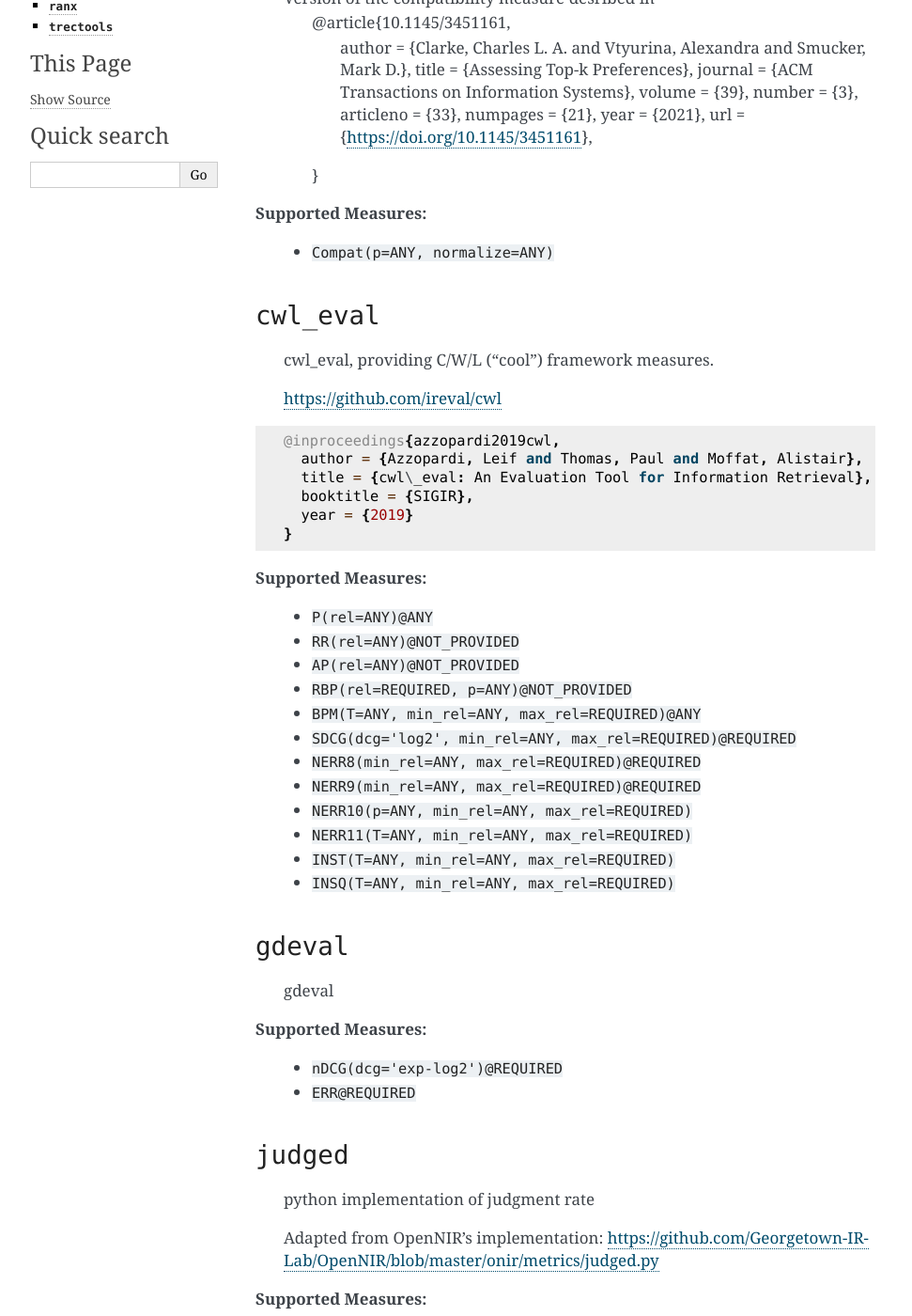
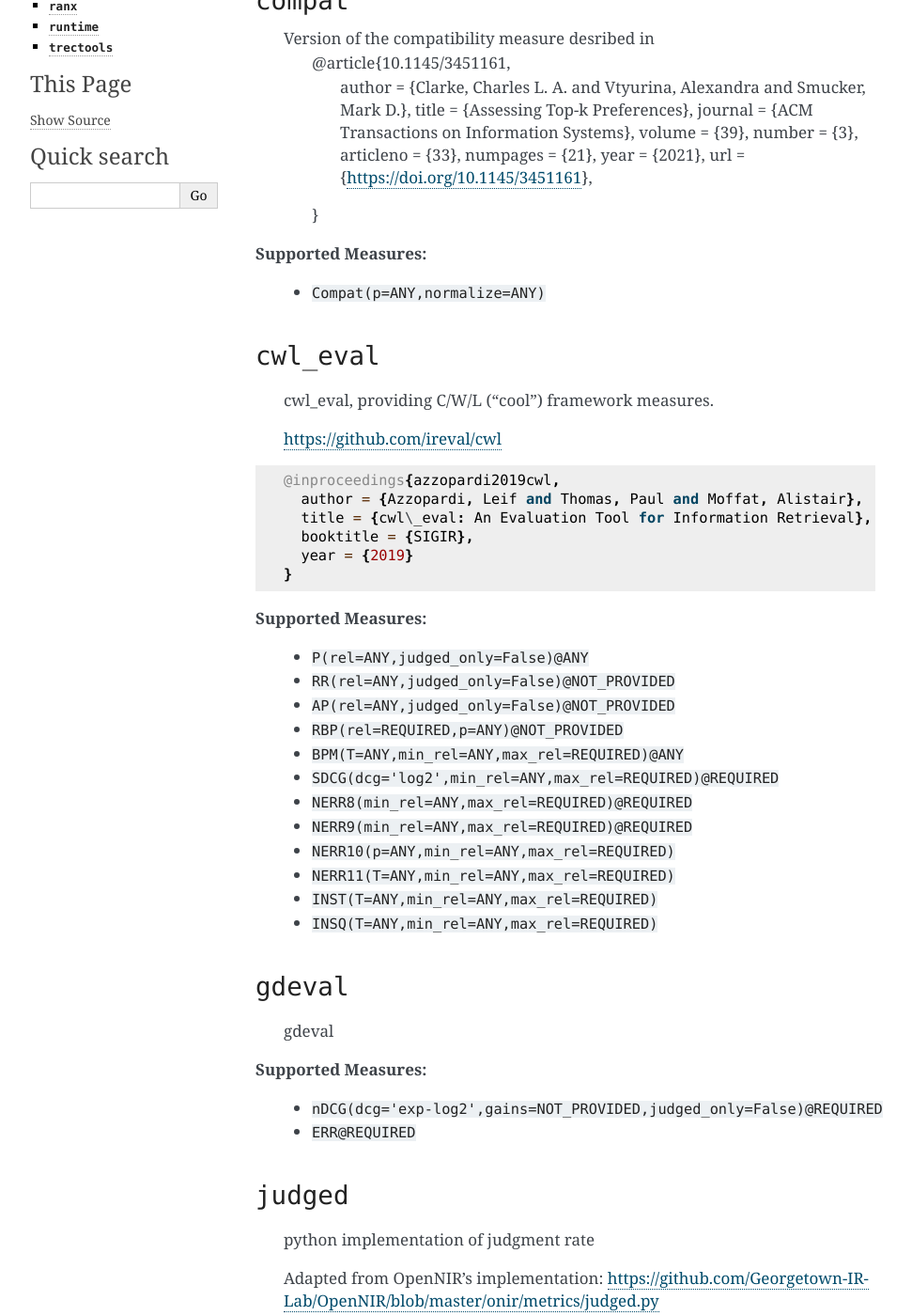
Before and after one commit to terrierteam/ir_measures, a Sphinx documentation site: the page built from docs/providers.rst, in a window 1280 px wide and 1400 px high, scrolled down 295 px. Shown: the whole window at 94% size, without its empty margins (148-1119 px from the left). Built offline with Sphinx 7.4.7, drawn with Linux system fonts in a browser that asks for light colours; some of the changed text lies outside the part shown.

```diff
--- a/docs/providers.rst
+++ b/docs/providers.rst
@@ -27,7 +31,7 @@ Provider for the accuracy metric
 
 **Supported Measures:**
 
- - ``Compat(p=ANY, normalize=ANY)``
+ - ``Compat(p=ANY,normalize=ANY)``
 
 
 
@@ -50,18 +54,18 @@ Provider for the accuracy metric
 
 **Supported Measures:**
 
- - ``P(rel=ANY)@ANY``
- - ``RR(rel=ANY)@NOT_PROVIDED``
- - ``AP(rel=ANY)@NOT_PROVIDED``
- - ``RBP(rel=REQUIRED, p=ANY)@NOT_PROVIDED``
- - ``BPM(T=ANY, min_rel=ANY, max_rel=REQUIRED)@ANY``
- - ``SDCG(dcg='log2', min_rel=ANY, max_rel=REQUIRED)@REQUIRED``
- - ``NERR8(min_rel=ANY, max_rel=REQUIRED)@REQUIRED``
- - ``NERR9(min_rel=ANY, max_rel=REQUIRED)@REQUIRED``
- - ``NERR10(p=ANY, min_rel=ANY, max_rel=REQUIRED)``
- - ``NERR11(T=ANY, min_rel=ANY, max_rel=REQUIRED)``
- - ``INST(T=ANY, min_rel=ANY, max_rel=REQUIRED)``
- - ``INSQ(T=ANY, min_rel=ANY, max_rel=REQUIRED)``
+ - ``P(rel=ANY,judged_only=False)@ANY``
+ - ``RR(rel=ANY,judged_only=False)@NOT_PROVIDED``
+ - ``AP(rel=ANY,judged_only=False)@NOT_PROVIDED``
+ - ``RBP(rel=REQUIRED,p=ANY)@NOT_PROVIDED``
+ - ``BPM(T=ANY,min_rel=ANY,max_rel=REQUIRED)@ANY``
+ - ``SDCG(dcg='log2',min_rel=ANY,max_rel=REQUIRED)@REQUIRED``
+ - ``NERR8(min_rel=ANY,max_rel=REQUIRED)@REQUIRED``
+ - ``NERR9(min_rel=ANY,max_rel=REQUIRED)@REQUIRED``
+ - ``NERR10(p=ANY,min_rel=ANY,max_rel=REQUIRED)``
+ - ``NERR11(T=ANY,min_rel=ANY,max_rel=REQUIRED)``
+ - ``INST(T=ANY,min_rel=ANY,max_rel=REQUIRED)``
+ - ``INSQ(T=ANY,min_rel=ANY,max_rel=REQUIRED)``
 
 
 
@@ -73,7 +77,7 @@ Provider for the accuracy metric
 
 **Supported Measures:**
 
- - ``nDCG(dcg='exp-log2')@REQUIRED``
+ - ``nDCG(dcg='exp-log2',gains=NOT_PROVIDED,judged_only=False)@REQUIRED``
  - ``ERR@REQUIRED``
 
 
@@ -100,7 +104,7 @@ Provider for the accuracy metric
 
 **Supported Measures:**
 
- - ``RR(rel=ANY)@ANY``
+ - ``RR(rel=ANY,judged_only=False)@ANY``
 
 
 
@@ -112,14 +116,14 @@ Provider for the accuracy metric
 
 **Supported Measures:**
 
- - ``ERR_IA(rel=ANY, judged_only=ANY)@ANY``
- - ``nERR_IA(rel=ANY, judged_only=ANY)@ANY``
- - ``alpha_DCG(alpha=ANY, rel=ANY, judged_only=ANY)@ANY``
- - ``alpha_nDCG(alpha=ANY, rel=ANY, judged_only=ANY)@ANY``
- - ``NRBP(alpha=ANY, beta=ANY, rel=ANY)``
- - ``nNRBP(alpha=ANY, beta=ANY, rel=ANY)``
- - ``AP_IA(rel=ANY, judged_only=ANY)``
- - ``P_IA(rel=ANY, judged_only=ANY)@ANY``
+ - ``ERR_IA(rel=ANY,judged_only=ANY)@ANY``
+ - ``nERR_IA(rel=ANY,judged_only=ANY)@ANY``
+ - ``alpha_DCG(alpha=ANY,rel=ANY,judged_only=ANY)@ANY``
+ - ``alpha_nDCG(alpha=ANY,rel=ANY,judged_only=ANY)@ANY``
+ - ``NRBP(alpha=ANY,beta=ANY,rel=ANY)``
+ - ``nNRBP(alpha=ANY,beta=ANY,rel=ANY)``
+ - ``AP_IA(rel=ANY,judged_only=ANY)``
+ - ``P_IA(rel=ANY,judged_only=ANY)@ANY``
  - ``StRecall(rel=ANY)@ANY``
 
 
@@ -145,22 +149,22 @@ Provider for the accuracy metric
 
 **Supported Measures:**
 
- - ``P(rel=ANY)@ANY``
- - ``RR(rel=ANY)@NOT_PROVIDED``
- - ``Rprec(rel=ANY)``
- - ``AP(rel=ANY)@ANY``
- - ``nDCG(dcg='log2')@ANY``
- - ``R@ANY``
+ - ``P(rel=ANY,judged_only=ANY)@ANY``
+ - ``RR(rel=ANY,judged_only=ANY)@NOT_PROVIDED``
+ - ``Rprec(rel=ANY,judged_only=ANY)``
+ - ``AP(rel=ANY,judged_only=ANY)@ANY``
+ - ``nDCG(dcg='log2',gains=ANY,judged_only=ANY)@ANY``
+ - ``R(judged_only=ANY)@ANY``
  - ``Bpref(rel=ANY)``
  - ``NumRet(rel=ANY)``
  - ``NumQ``
  - ``NumRel(rel=1)``
- - ``SetAP(rel=ANY)``
- - ``SetF(rel=ANY, beta=ANY)``
- - ``SetP(rel=ANY, relative=ANY)``
+ - ``SetAP(rel=ANY,judged_only=ANY)``
+ - ``SetF(rel=ANY,beta=ANY,judged_only=ANY)``
+ - ``SetP(rel=ANY,relative=ANY,judged_only=ANY)``
  - ``SetR(rel=ANY)``
- - ``Success(rel=ANY)@ANY``
- - ``IPrec@ANY``
+ - ``Success(rel=ANY,judged_only=ANY)@ANY``
+ - ``IPrec(judged_only=ANY)@ANY``
  - ``infAP(rel=ANY)``
 
 
@@ -186,16 +190,28 @@ Provider for the accuracy metric
 
 **Supported Measures:**
 
- - ``P(rel=ANY)@ANY``
- - ``SetP(rel=ANY)``
- - ``RR(rel=ANY)@NOT_PROVIDED``
- - ``Rprec(rel=ANY)``
- - ``AP(rel=ANY)@ANY``
- - ``nDCG(dcg=('log2', 'exp-log2'))@ANY``
- - ``R@ANY``
+ - ``P(rel=ANY,judged_only=False)@ANY``
+ - ``SetP(rel=ANY,judged_only=False)``
+ - ``RR(rel=ANY,judged_only=False)@NOT_PROVIDED``
+ - ``Rprec(rel=ANY,judged_only=False)``
+ - ``AP(rel=ANY,judged_only=False)@ANY``
+ - ``nDCG(dcg=('log2', 'exp-log2'),gains=NOT_PROVIDED,judged_only=False)@ANY``
+ - ``R(judged_only=False)@ANY``
  - ``SetR(rel=ANY)``
  - ``NumRet(rel=REQUIRED)``
- - ``Success(rel=ANY)@REQUIRED``
+ - ``Success(rel=ANY,judged_only=False)@REQUIRED``
+
+
+
+``runtime``
+-------------------------
+
+
+ Supports measures that are defined at runtime via `ir_measures.define()` and
+ `ir_measures.define_byquery()`.
+
+**Supported Measures:**
+
 
 
 
@@ -221,10 +237,10 @@ Provider for the accuracy metric
 
 **Supported Measures:**
 
- - ``P(rel=1)@ANY``
- - ``RR(rel=1)@NOT_PROVIDED``
- - ``Rprec(rel=1)``
- - ``AP(rel=1)@ANY``
- - ``nDCG(dcg=ANY)@ANY``
+ - ``P(rel=1,judged_only=False)@ANY``
+ - ``RR(rel=1,judged_only=False)@NOT_PROVIDED``
+ - ``Rprec(rel=1,judged_only=False)``
+ - ``AP(rel=1,judged_only=False)@ANY``
+ - ``nDCG(dcg=ANY,gains=NOT_PROVIDED,judged_only=False)@ANY``
  - ``Bpref(rel=1)``
- - ``RBP(p=ANY, rel=ANY)@ANY``
+ - ``RBP(p=ANY,rel=ANY)@ANY``
```
Also changed, not shown: other parts of docs/providers.rst (+5 -1 lines), docs/measures.rst (+114 -98 lines).
